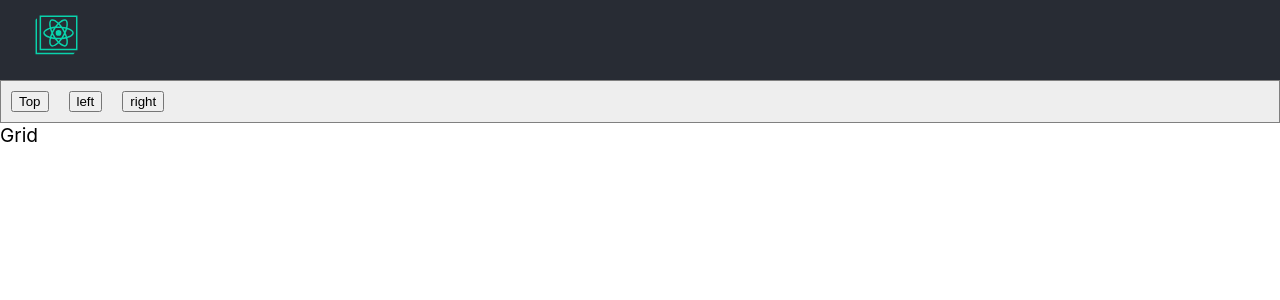
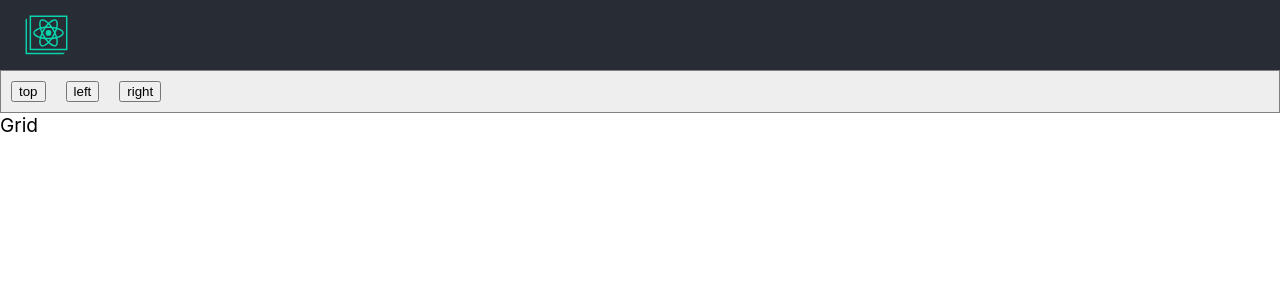
Before and after one commit to NicolasLetellier/isometricks, a React (Create React App) app: page / in a window 1280 px wide. Shown: the top 300 px of the page. Built offline with nearby package versions, Linux system fonts and the light colour scheme.

Commit message:
add state for activated face

```diff
--- a/src/App.css
+++ b/src/App.css
@@ -5,10 +5,10 @@
 
 .App-header {
   background-color: #282c34;
-  min-height: 80px;
+  min-height: 70px;
 }
 
 .App-logo {
   height: 50px;
-  margin: 10px 0 0 30px;
+  margin: 10px 0 0 20px;
 }
--- a/src/editor/Editor.js
+++ b/src/editor/Editor.js
@@ -1,14 +1,17 @@
 
-import React from 'react';
+import React, { useState } from 'react';
 import Toolbar from './Toolbar';
 import Grid from './Grid';
 import './Editor.css';
 
 function Editor() {
+  // set to null: inactivate the grid
+  const [activeFace, setActiveFace] = useState('left');
+
   return (
     <div className="Editor">
-      <Toolbar />
-      <Grid />
+      <Toolbar setActiveFace={setActiveFace} />
+      <Grid activeFace={activeFace} />
     </div>
   );
 }
--- a/src/editor/Toolbar.js
+++ b/src/editor/Toolbar.js
@@ -2,12 +2,12 @@
 import React from 'react';
 import './Toolbar.css';
 
-function Toolbar() {
+function Toolbar({ setActiveFace }) {
   return (
     <div className="Toolbar">
-      <button className="Toolbar-top">Top</button>
-      <button className="Toolbar-left">left</button>
-      <button className="Toolbar-right">right</button>
+      <button type="button" className="Toolbar-top" onClick={() => setActiveFace('top')}>top</button>
+      <button type="button" className="Toolbar-left" onClick={() => setActiveFace('left')}>left</button>
+      <button type="button" className="Toolbar-right" onClick={() => setActiveFace('right')}>right</button>
     </div>
   );
 }
```
